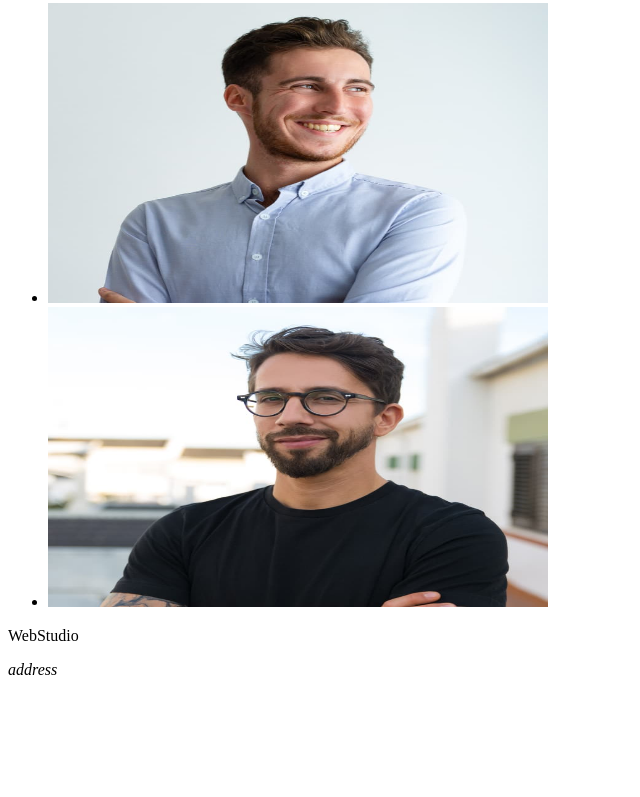
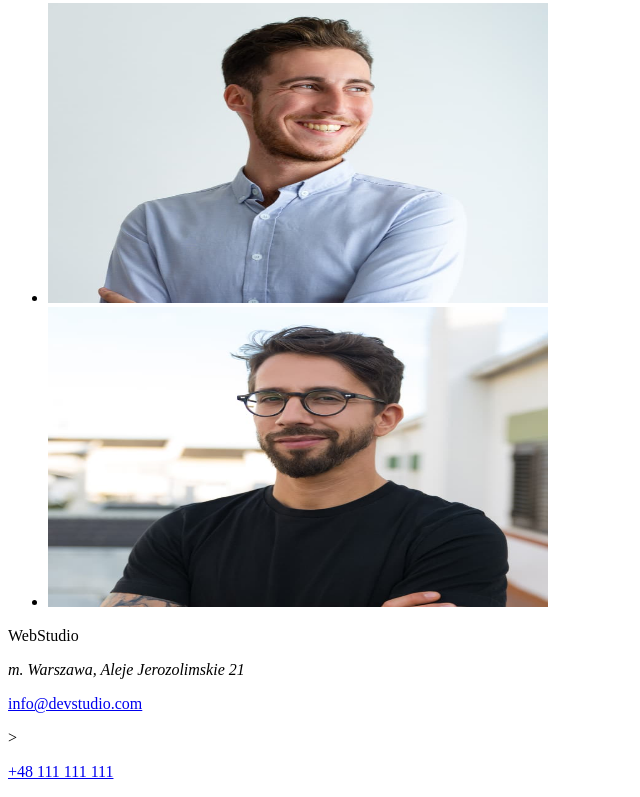
Before and after one commit to MattyEmAny/goit-markup-hw-01, a plain HTML site: page index.html in a window 1280 px wide. Shown: the part 1652-2449 px from the top of the page, without its empty margins (0-640 px from the left). Before the commit the page ends 2339 px from the top, so only its background shows below. Drawn offline with Linux system fonts and the light colour scheme.

Commit message:
Update index.html

```diff
--- a/index.html
+++ b/index.html
@@ -101,7 +101,10 @@
 
     <footer>
       <p>WebStudio</p>
-      <address>address</address>
+      <address>m. Warszawa, Aleje Jerozolimskie 21</address>
+      <p><a href="mailto:info@devstudio.com">info@devstudio.com</a></p>
+      >
+      <p><a href="tel:+48111111111">+48 111 111 111</a></p>
     </footer>
   </body>
 </html>
```
